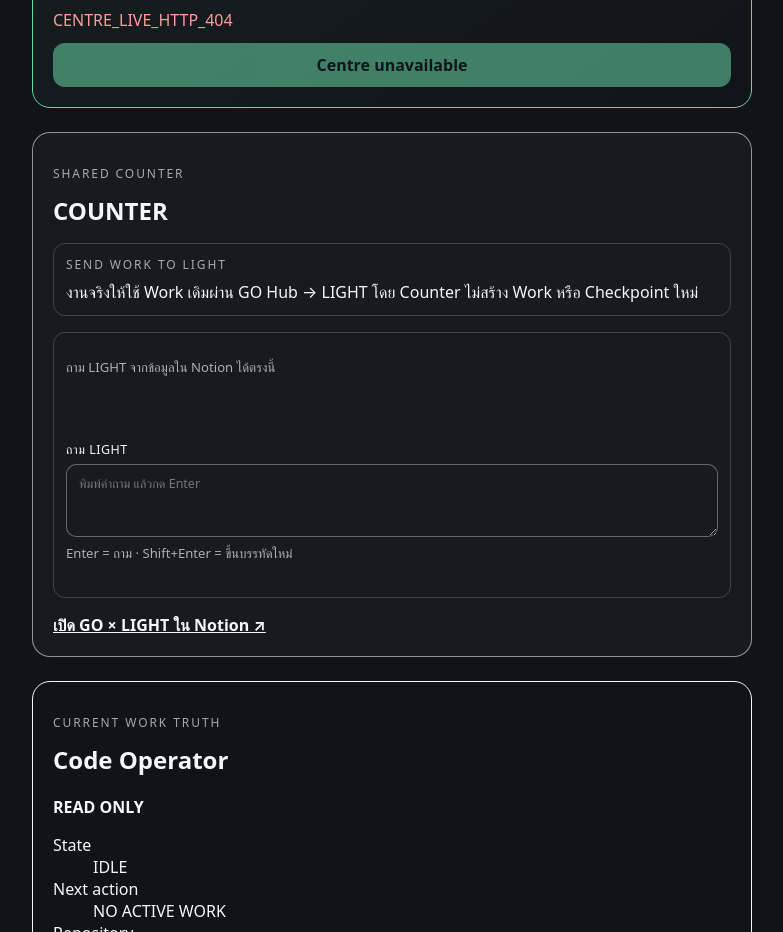
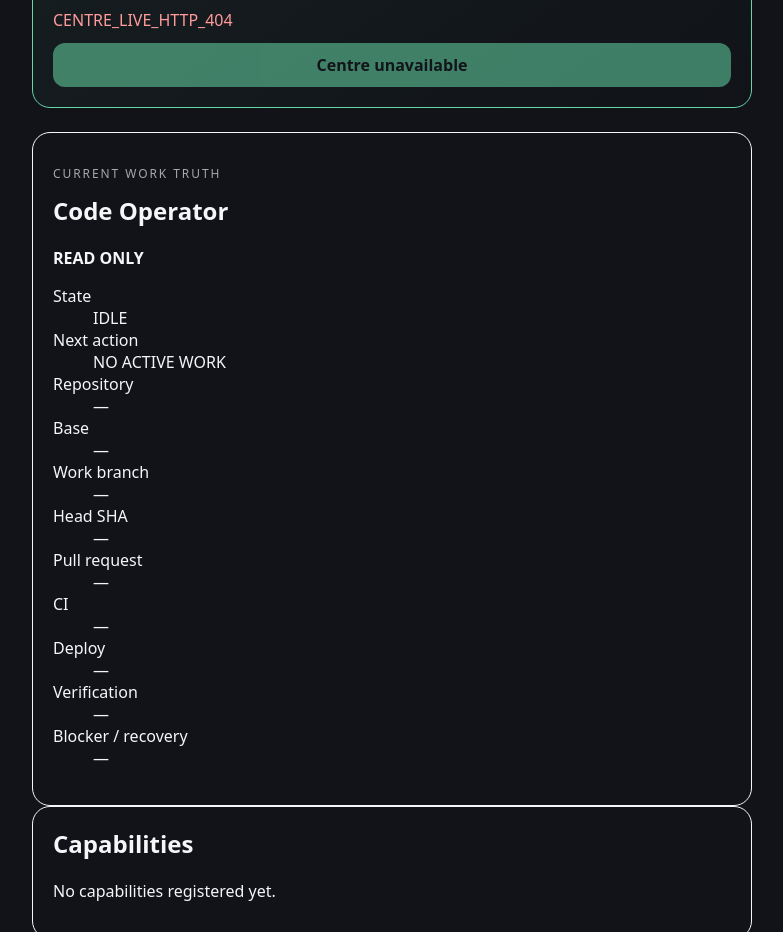
Before and after one commit to pureekangraw-ops/standard-, a website with bundled scripts: page go-hub.html in a window 1280 px wide. Shown: the part 926-1858 px from the top of the page, without its empty margins (248-1031 px from the left). Built offline with nearby package versions, Linux system fonts and the light colour scheme; no server answers.

Commit message:
GO Hub: update go-hub.html

```diff
--- a/go-hub.html
+++ b/go-hub.html
@@ -46,29 +46,6 @@
         <button type="submit" data-centre-action>Review task</button>
       </form>
     </section>
-    <section class="counter-panel" aria-labelledby="counter-title" data-counter>
-      <div class="counter-heading">
-        <div>
-          <p class="hub-kicker">SHARED COUNTER</p>
-          <h2 id="counter-title">COUNTER</h2>
-        </div>
-      </div>
-      <div class="counter-guide">
-        <p class="hub-kicker">SEND WORK TO LIGHT</p>
-        <p>งานจริงให้ใช้ Work เดิมผ่าน GO Hub → LIGHT โดย Counter ไม่สร้าง Work หรือ Checkpoint ใหม่</p>
-      </div>
-      <div class="counter-chat" aria-label="Ask LIGHT">
-        <div class="counter-conversation" data-counter-conversation>
-          <p class="counter-chat-empty" data-counter-chat-empty>ถาม LIGHT จากข้อมูลใน Notion ได้ตรงนี้</p>
-        </div>
-        <form class="counter-form" data-counter-ask-form>
-          <label>ถาม LIGHT<textarea name="counterQuestion" data-counter-question rows="3" required placeholder="พิมพ์คำถาม แล้วกด Enter"></textarea></label>
-          <p class="counter-hint">Enter = ถาม · Shift+Enter = ขึ้นบรรทัดใหม่</p>
-          <p class="counter-result" data-counter-result role="status"></p>
-        </form>
-      </div>
-      <p class="counter-notion"><a href="https://app.notion.com/p/fe23e5c0f7a1436aad58827b8a8c9bb9" target="_blank" rel="noreferrer">เปิด GO × LIGHT ใน Notion ↗</a></p>
-    </section>
     <section class="go-workbench" aria-label="GO Workbench" data-workbench-shell hidden>
       <div class="go-workbench__item"><span>Mission</span><strong data-workbench-mission>—</strong></div>
       <div class="go-workbench__item"><span>Blueprint</span><strong data-workbench-blueprint>—</strong></div>
```
